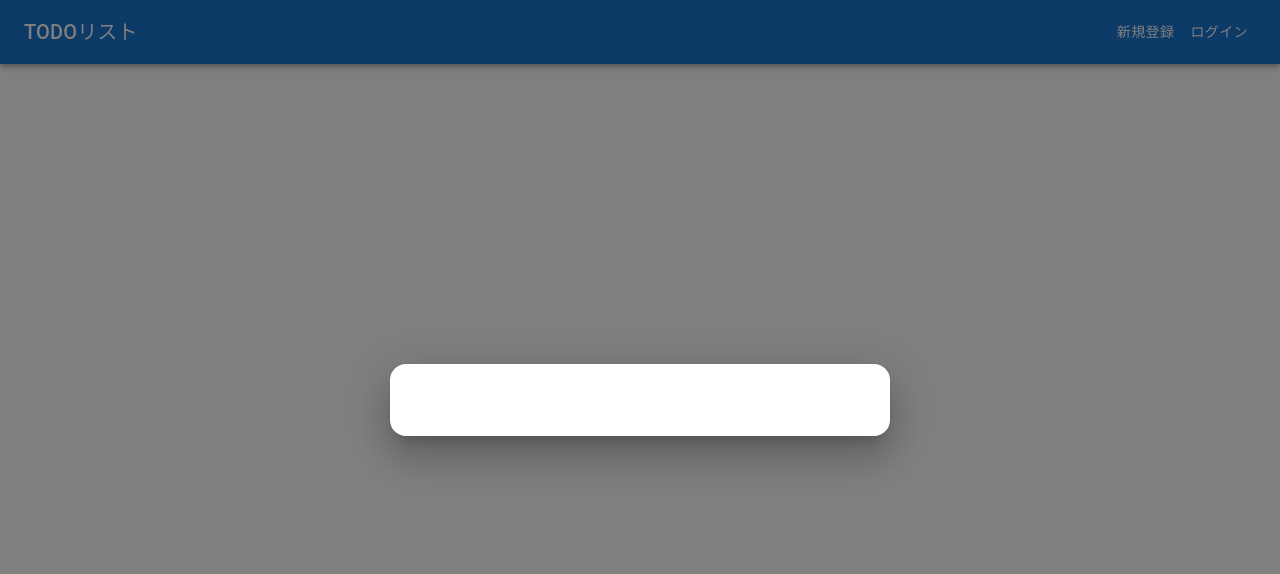
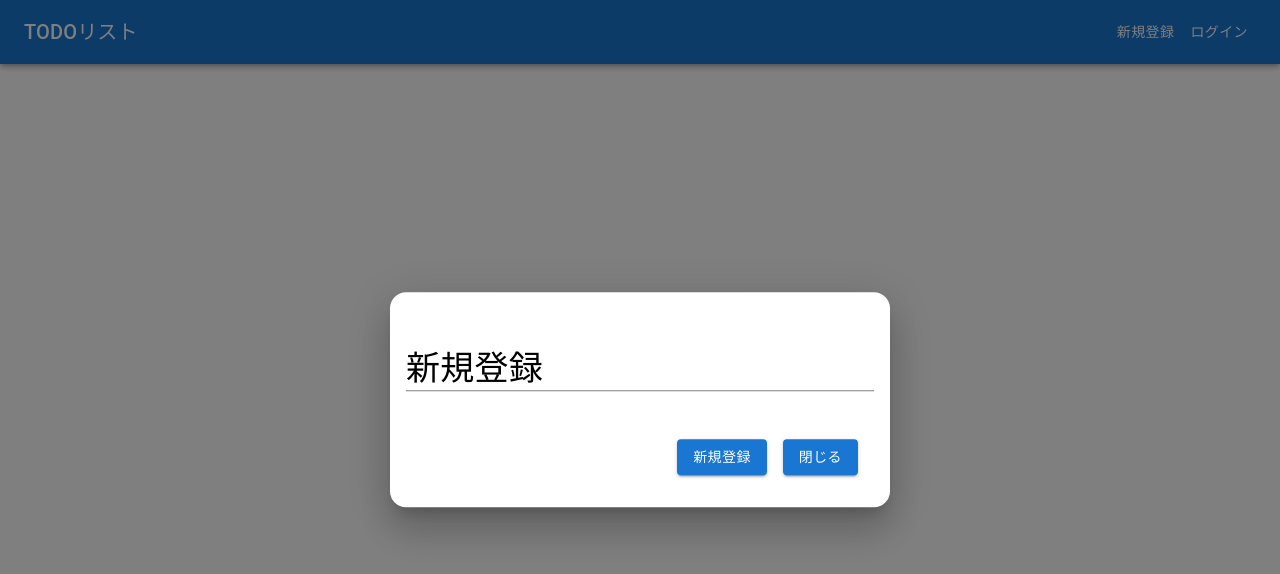
Before and after one commit to HirokiNakazawa/todo-app-client, a React (Create React App) app: page / in a window 1280 px wide. Both pictures are taken after a click on the button "新規登録". Shown: the top 574 px of the page. Built offline with nearby package versions, Linux system fonts and the light colour scheme.

Commit message:
モーダルヘッダー・フッター・閉じるボタンのレイアウト実装

```diff
--- a/src/features/Modal/components/CustomModal.tsx
+++ b/src/features/Modal/components/CustomModal.tsx
@@ -1,5 +1,7 @@
 import { Box, Modal } from "@mui/material";
 import { FC } from "react";
+import ModalHeaderContainer from "../containers/ModalHeaderContainer";
+import ModalFooterContainer from "../containers/ModalFooterContainer";
 
 /**
  * カスタムモーダルコンポーネントの型定義
@@ -44,7 +46,10 @@ const CustomModal: FC<CustomModalProps> = (props: CustomModalProps) => {
             p: 2,
             gap: 2,
           }}
-        ></Box>
+        >
+          <ModalHeaderContainer />
+          <ModalFooterContainer />
+        </Box>
       </Box>
     </Modal>
   );
--- /dev/null
+++ b/src/features/Modal/components/ModalButton.tsx
@@ -0,0 +1,30 @@
+import { Button } from "@mui/material";
+import { FC } from "react";
+
+/**
+ * モーダルのボタンコンポーネントの型定義
+ *
+ * @property {string} text - ボタンの表示名
+ * @property {() => void} handleClick - クリックした時に発火するコールバック
+ */
+type ModalButtonProps = {
+  text: string;
+  handleClick: () => void;
+};
+
+/**
+ * モーダルのボタンコンポーネントです。
+ *
+ * @param {ModalButtonProps} props
+ */
+const ModalButton: FC<ModalButtonProps> = (props: ModalButtonProps) => {
+  const { text, handleClick } = props;
+
+  return (
+    <Button type="submit" variant="contained" color="primary" onClick={handleClick}>
+      {text}
+    </Button>
+  );
+};
+
+export default ModalButton;
--- /dev/null
+++ b/src/features/Modal/components/ModalFooter.tsx
@@ -0,0 +1,37 @@
+import { FC } from "react";
+
+import { Box } from "@mui/material";
+
+import ModalLoginContainer from "../containers/ModalLoginContainer";
+import ModalRegistrationContainer from "../containers/ModalRegistrationContainer";
+import ModalCloseContainer from "../containers/ModalCloseContainer";
+
+/**
+ * モーダルフッターコンポーネントの型定義
+ *
+ * @property {boolean} isRegister - ユーザー登録フラグ
+ * @property {boolean} isLogin - ログインフラグ
+ */
+type ModalFooterProps = {
+  isRegister: boolean;
+  isLogin: boolean;
+};
+
+/**
+ * モーダルフッターコンポーネントです。
+ *
+ * @param {ModalFooterProps} props
+ */
+const ModalFooter: FC<ModalFooterProps> = (props: ModalFooterProps) => {
+  const { isRegister, isLogin } = props;
+
+  return (
+    <Box sx={{ display: "flex", flexDirection: "row", justifyContent: "flex-end", p: 2, gap: 2 }}>
+      {isRegister ? <ModalRegistrationContainer /> : null}
+      {isLogin ? <ModalLoginContainer /> : null}
+      <ModalCloseContainer />
+    </Box>
+  );
+};
+
+export default ModalFooter;
--- /dev/null
+++ b/src/features/Modal/components/ModalHeader.tsx
@@ -0,0 +1,36 @@
+import { FC } from "react";
+
+import { Box, Typography } from "@mui/material";
+
+/**
+ * モーダルヘッダーコンポーネントの型定義
+ *
+ * @property {string} title - モーダルのタイトル名
+ * @property {string} errorMsg - エラーメッセージ
+ */
+type ModalHeaderProps = {
+  title: string;
+  errorMsg: string;
+};
+
+/**
+ * モーダルヘッダーコンポーネントです。
+ *
+ * @param {ModalHeaderProps} props
+ */
+const ModalHeader: FC<ModalHeaderProps> = (props: ModalHeaderProps) => {
+  const { title, errorMsg } = props;
+
+  return (
+    <>
+      <Box sx={{ borderBottom: "1px solid gray" }}>
+        <Typography variant="h4">{title}</Typography>
+      </Box>
+      <Typography variant="h6" color="red">
+        {errorMsg}
+      </Typography>
+    </>
+  );
+};
+
+export default ModalHeader;
--- /dev/null
+++ b/src/features/Modal/containers/ModalCloseContainer.tsx
@@ -0,0 +1,20 @@
+import { FC } from "react";
+import ModalButton from "../components/ModalButton";
+
+/**
+ * モーダルのクローズボタンコンテナコンポーネントです。
+ */
+const ModalCloseContainer: FC = () => {
+  /**
+   * クリック時に状態を処理するコールバック
+   *
+   * @returns {void}
+   */
+  const handleClose = (): void => {
+    console.log("閉じるボタンがクリックされました");
+  };
+
+  return <ModalButton text="閉じる" handleClick={handleClose} />;
+};
+
+export default ModalCloseContainer;
--- /dev/null
+++ b/src/features/Modal/containers/ModalFooterContainer.tsx
@@ -0,0 +1,18 @@
+import { FC } from "react";
+
+import { useRecoilValue } from "recoil";
+
+import { isLoginState, isRegisterState } from "../../../recoil";
+import ModalFooter from "../components/ModalFooter";
+
+/**
+ * モーダルフッターコンテナコンポーネントです。
+ */
+const ModalFooterContainer: FC = () => {
+  const isRegister = useRecoilValue<boolean>(isRegisterState);
+  const isLogin = useRecoilValue<boolean>(isLoginState);
+
+  return <ModalFooter isRegister={isRegister} isLogin={isLogin} />;
+};
+
+export default ModalFooterContainer;
--- /dev/null
+++ b/src/features/Modal/containers/ModalHeaderContainer.tsx
@@ -0,0 +1,19 @@
+import { FC } from "react";
+
+import { useRecoilValue } from "recoil";
+
+import { ModalState } from "../../../types";
+import { modalErrorMsgState, modalState } from "../../../recoil";
+import ModalHeader from "../components/ModalHeader";
+
+/**
+ * モーダルヘッダーコンテナコンポーネントです。
+ */
+const ModalHeaderContainer: FC = () => {
+  const modal = useRecoilValue<ModalState>(modalState);
+  const modalErrorMsg = useRecoilValue<string>(modalErrorMsgState);
+
+  return <ModalHeader title={modal.title} errorMsg={modalErrorMsg} />;
+};
+
+export default ModalHeaderContainer;
--- /dev/null
+++ b/src/features/Modal/containers/ModalLoginContainer.tsx
@@ -0,0 +1,27 @@
+import { FC } from "react";
+
+import { useRecoilValue } from "recoil";
+
+import { ModalState } from "../../../types";
+import { modalState } from "../../../recoil";
+import ModalButton from "../components/ModalButton";
+
+/**
+ * モーダルのログインボタンコンテナコンポーネントです。
+ */
+const ModalLoginContainer: FC = () => {
+  const modal = useRecoilValue<ModalState>(modalState);
+
+  /**
+   * クリック時に状態を処理するコールバック
+   *
+   * @returns {void}
+   */
+  const handleLogin = (): void => {
+    console.log("ログインボタンがクリックされました");
+  };
+
+  return <ModalButton text={modal.buttonText} handleClick={handleLogin} />;
+};
+
+export default ModalLoginContainer;
--- /dev/null
+++ b/src/features/Modal/containers/ModalRegistrationContainer.tsx
@@ -0,0 +1,27 @@
+import { FC } from "react";
+
+import { useRecoilValue } from "recoil";
+
+import { ModalState } from "../../../types";
+import { modalState } from "../../../recoil";
+import ModalButton from "../components/ModalButton";
+
+/**
+ * モーダルのユーザー登録ボタンコンテナコンポーネントです。
+ */
+const ModalRegistrationContainer: FC = () => {
+  const modal = useRecoilValue<ModalState>(modalState);
+
+  /**
+   * クリック時に状態を処理するコールバック
+   *
+   * @returns {void}
+   */
+  const handleRegister = (): void => {
+    console.log("新規登録ボタンがクリックされました");
+  };
+
+  return <ModalButton text={modal.buttonText} handleClick={handleRegister} />;
+};
+
+export default ModalRegistrationContainer;
--- a/src/recoil/modalState.ts
+++ b/src/recoil/modalState.ts
@@ -16,3 +16,8 @@ export const isLoginState = atom<boolean>({
   key: "isLoginModal",
   default: false,
 });
+
+export const modalErrorMsgState = atom<string>({
+  key: "modalErrorMsg",
+  default: "",
+});
```
